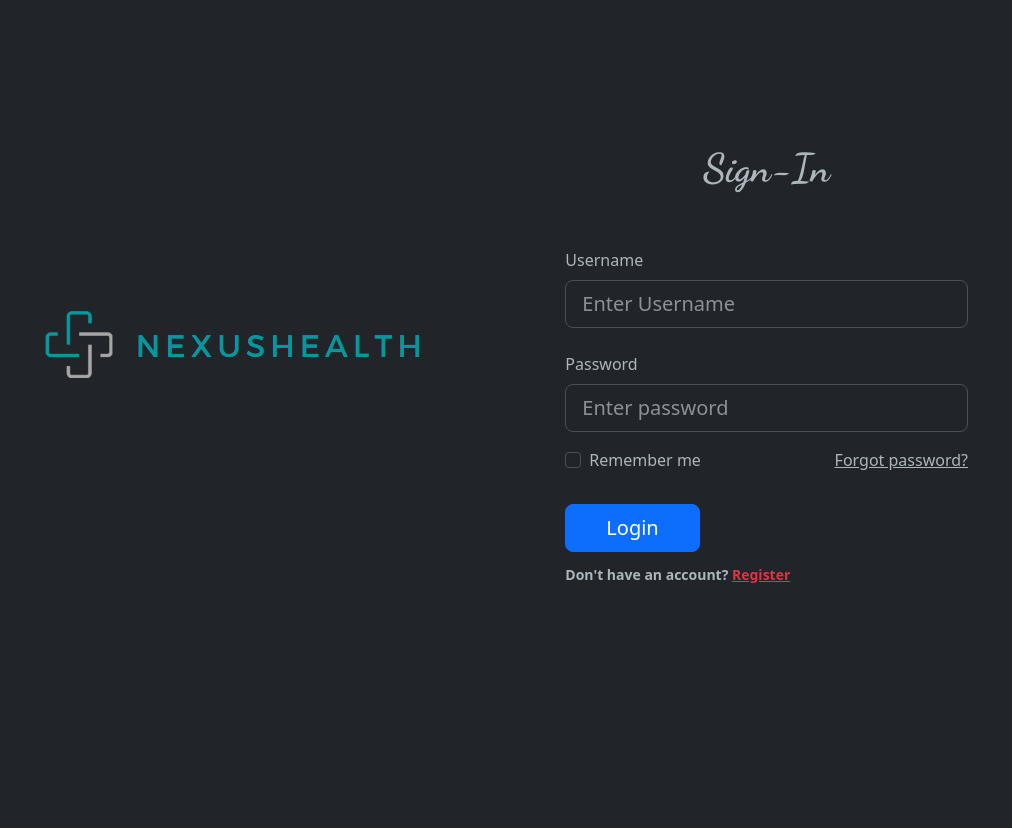
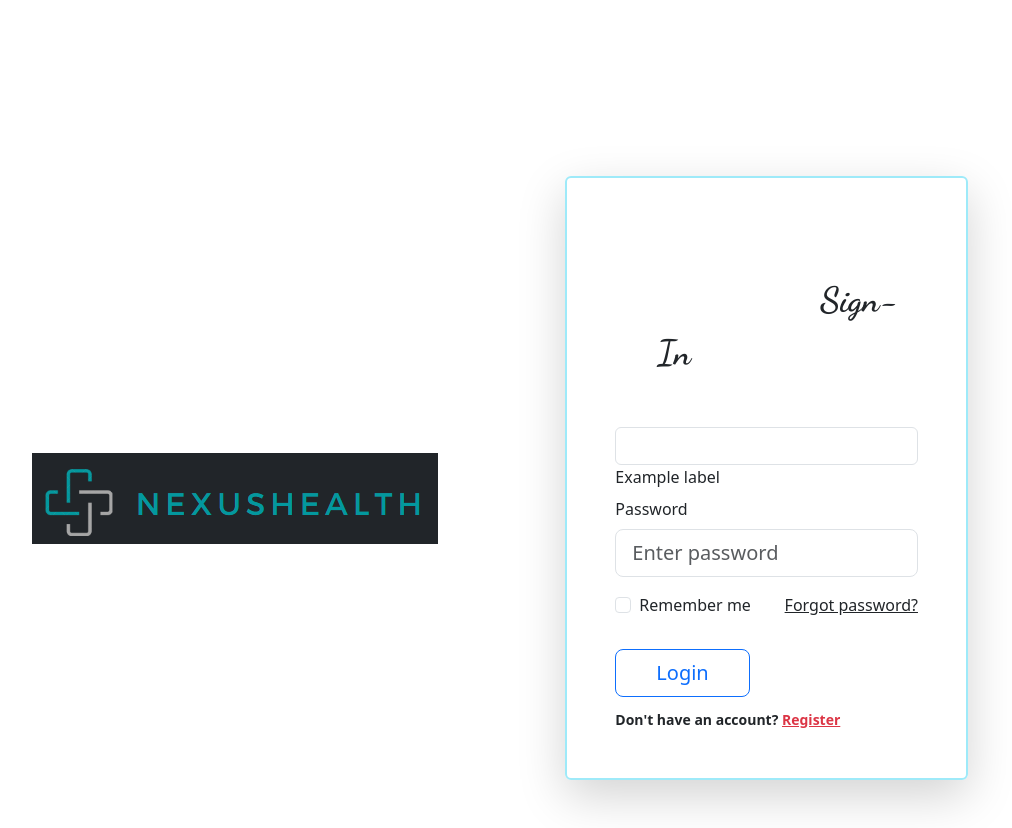
Before and after one commit to Root1-2/NexusHealth, a PHP site: page /Auth/Authentication/login.php in a window 1280 px wide. Shown: the whole page, without its empty margins (140-1152 px from the left). Before the commit the page ends 583 px from the top, so only its background shows below. Run offline with PHP 8.4, Linux system fonts and the light colour scheme; some libraries are stand-ins or nearby versions.

Commit message:
Add files via upload

```diff
--- a/NexusHealth/Authentication/login.php
+++ b/NexusHealth/Authentication/login.php
@@ -1,5 +1,5 @@
 <!DOCTYPE html>
-<html lang="en" data-bs-theme="dark">
+<html lang="en">
 
 <head>
     <meta charset="UTF-8">
@@ -10,41 +10,37 @@
     <link href="https://fonts.googleapis.com/css2?family=Dancing+Script:wght@700&display=swap" rel="stylesheet">
     <link href="https://cdn.jsdelivr.net/npm/bootstrap@5.3.0/dist/css/bootstrap.min.css" rel="stylesheet"
         integrity="sha384-9ndCyUaIbzAi2FUVXJi0CjmCapSmO7SnpJef0486qhLnuZ2cdeRhO02iuK6FUUVM" crossorigin="anonymous">
-    <style>
-        .font {
-            font-family: 'Dancing Script', cursive;
-        }
-    </style>
+    <link rel="stylesheet" href="styles.css">
 </head>
 
 <body>
-    <section class="vh-100">
-        <div class="container-fluid h-custom py-5">
-            <div class="row d-flex justify-content-center align-items-center h-100">
+    <br><br><br><br><br>
+    <section>
+        <div class="container-fluid py-5">
+            <div class="row d-flex justify-content-center align-items-center">
                 <div class="mt-5 col-md-9 col-lg-6 col-xl-5">
-                    <img src="../logo/1.png" class="img-fluid" alt="Sample image">
+                    <a href="../Homepage/index.php"><img src="../logo/1.png" class="img-fluid" alt="Sample image"></a>
                 </div>
 
-                <div class="col-md-8 col-lg-6 col-xl-4 pt-5">
+                <div class="col-md-8 col-lg-6 col-xl-4 pt-2">
+                    <div class="border border-2 border-info-subtle rounded p-5 shadow-lg">
                         <form action="loginAction.php" method="POST">
                             <div class="py-5 text-center">
-                            <h1 class="font" class="my-4 display-6">Sign-In</h1>
+                                <span class="font" style="font-size: 35px; padding: 10px 185px;">Sign-In</span>
                             </div>
 
-                        <!-- Email input -->
-                        <div class="form-outline mb-4">
-                            <label class="form-label">Username</label>
-                            <input type="text" name="l_userName" class="form-control form-control-lg" placeholder="Enter Username" required>
+                            <div class="form-outline">
+                                <input type="text" id="form12" class="form-control" />
+                                <label class="form-label" for="form12">Example label</label>
                             </div>
 
-                        <!-- Password input -->
                             <div class="form-outline mb-3">
                                 <label class="form-label">Password</label>
-                            <input type="password" name="l_pass" class="form-control form-control-lg" placeholder="Enter password" required>
+                                <input type="password" name="l_pass" class="form-control form-control-lg"
+                                    placeholder="Enter password" required>
                             </div>
 
                             <div class="d-flex justify-content-between align-items-center">
-                            <!-- Checkbox -->
                                 <div class="form-check mb-0">
                                     <input class="form-check-input me-2" type="checkbox" value="" />
                                     <label class="form-check-label">
@@ -55,12 +51,14 @@
                             </div>
 
                             <div class="text-center text-lg-start mt-4 pt-2">
-                            <button type="submit" class="btn btn-primary btn-lg" name="btn_signIn"
+                                <button type="submit" class="btn btn-outline-primary btn-lg" name="btn_signIn"
                                     style="padding-left: 2.5rem; padding-right: 2.5rem;">Login</button>
                                 <p class="small fw-bold mt-2 pt-1 mb-0">Don't have an account? <a href="register.php"
                                         class="link-danger">Register</a></p>
                             </div>
                         </form>
+                    </div>
+
                 </div>
             </div>
         </div>
--- /dev/null
+++ b/NexusHealth/Authentication/styles.css
@@ -0,0 +1,48 @@
+.font {
+    font-family: 'Dancing Script', cursive;
+}
+
+/* Logo Animation */
+img {
+    --b: 4px;               /* the border thickness*/
+    --g: 14px;              /* the gap */
+    --c: #4ECDC4;         /* the color */
+
+    width: var(--s);
+    outline: calc(var(--s)/2) solid #0009;
+    outline-offset: calc(var(--s)/-2);
+    cursor: pointer;
+    transition: .3s;
+}
+
+img:hover {
+    outline: var(--b) solid var(--c);
+    outline-offset: var(--g);
+}
+
+img+img {
+    border-radius: 50%;
+}
+
+/* Text Animation */
+span {
+    position: relative;
+    text-decoration: none;
+}
+
+span::before {
+    background: #4ECDC4;
+    content: "";
+    inset: 0;
+    position: absolute;
+    transform: scaleX(0);
+    transform-origin: center;
+    transition: transform 0.5s ease-in-out;
+    z-index: -1;
+}
+
+span:hover::before {
+    transform: scaleX(1);
+    transform-origin: center;
+    border-radius: 5px;
+}
--- a/NexusHealth/Database/sessionUserData.php
+++ b/NexusHealth/Database/sessionUserData.php
@@ -1,6 +1,6 @@
 <?php
 
-$loggedInUser = mysqli_query($conn, "SELECT * FROM `register` WHERE userName = '{$_SESSION['userName']}'");
+$loggedInUser = mysqli_query($conn, "SELECT * FROM `register` WHERE userName = '{$_SESSION['userName']}' OR email='{$_SESSION['userName']}'");
 $row = mysqli_fetch_assoc($loggedInUser);
 
 ?>
```
Also changed, not shown: NexusHealth/Authentication/loginAction.php (+5 -4 lines), NexusHealth/Authentication/register.php (+13 -11 lines), NexusHealth/Authentication/registerAction.php (+35 -35 lines), NexusHealth/Homepage/index.php (+5 -27 lines). Lines whose indentation alone changed are shown as unchanged.
